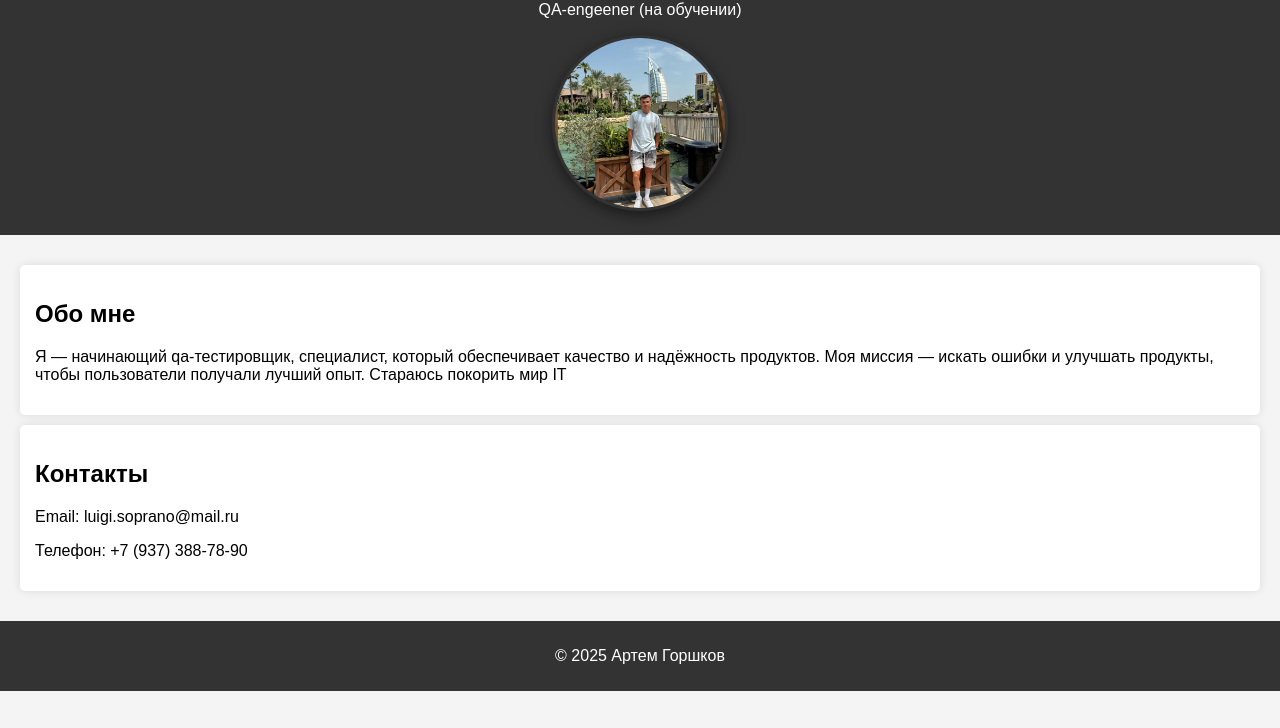
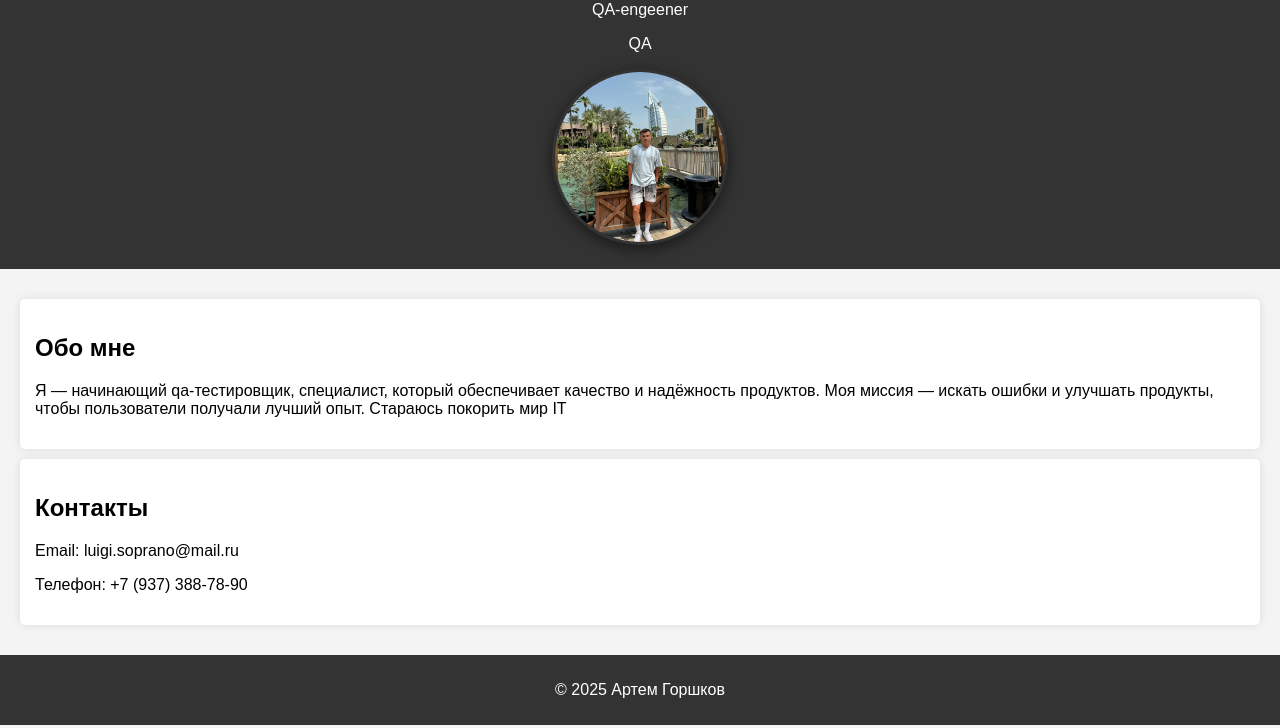
Before and after one commit to Artem-Gorshkov-qa/MY, a plain HTML site: page my/index.html in a window 1280 px wide. Shown: the part 72-800 px from the top of the page. Drawn offline with Linux system fonts and the light colour scheme.

Commit message:
имя_коммита

```diff
--- a/my/index.html
+++ b/my/index.html
@@ -11,7 +11,8 @@
 <body>
     <header>
         <h1>Артем Горшков</h1>
-        <p>QA-engeener (на обучении)</p>
+        <p>QA-engeener</p>
+        <p>QA</p>
         <div class="item">
             <img class="photo" src="me.jpg" width="170" height="170" alt="фото">
         </div>
```
